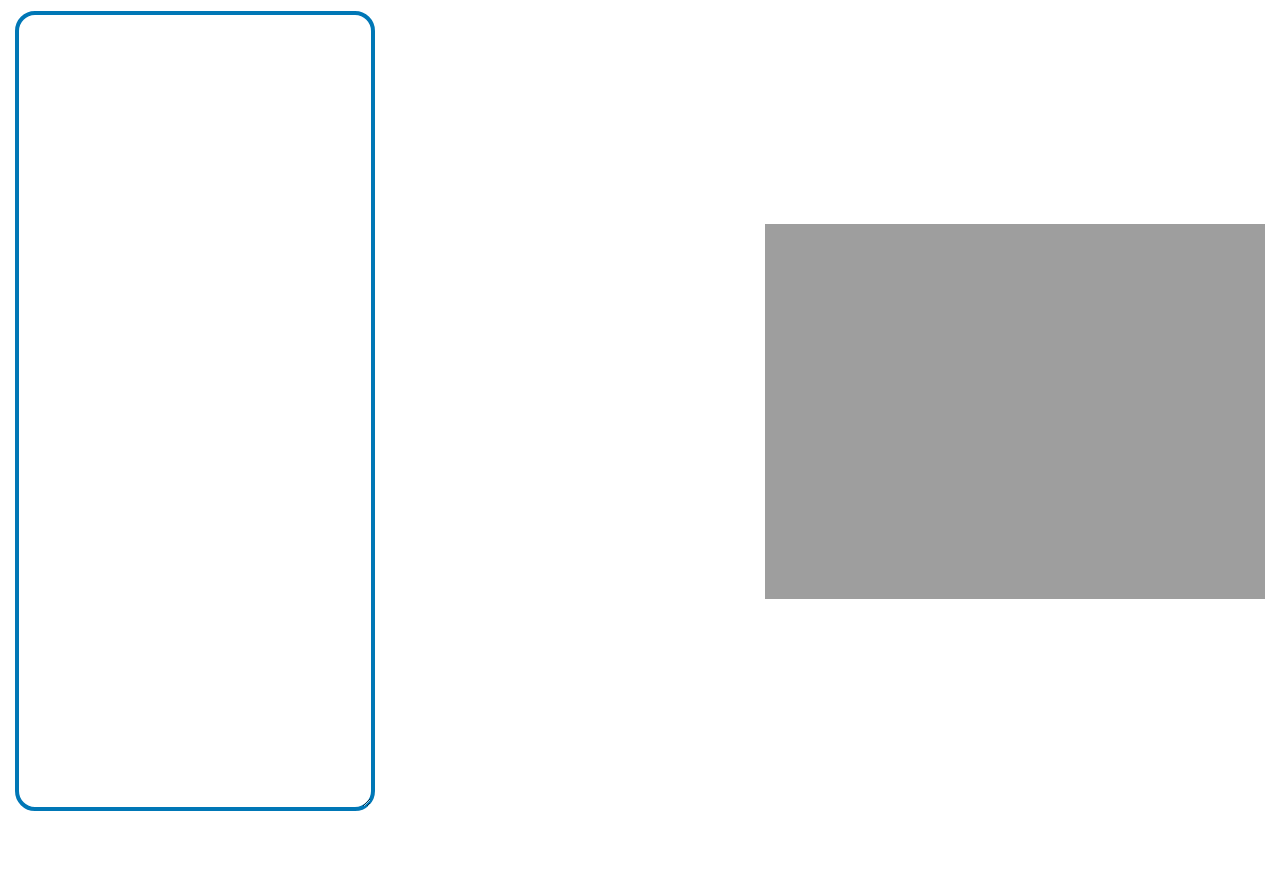
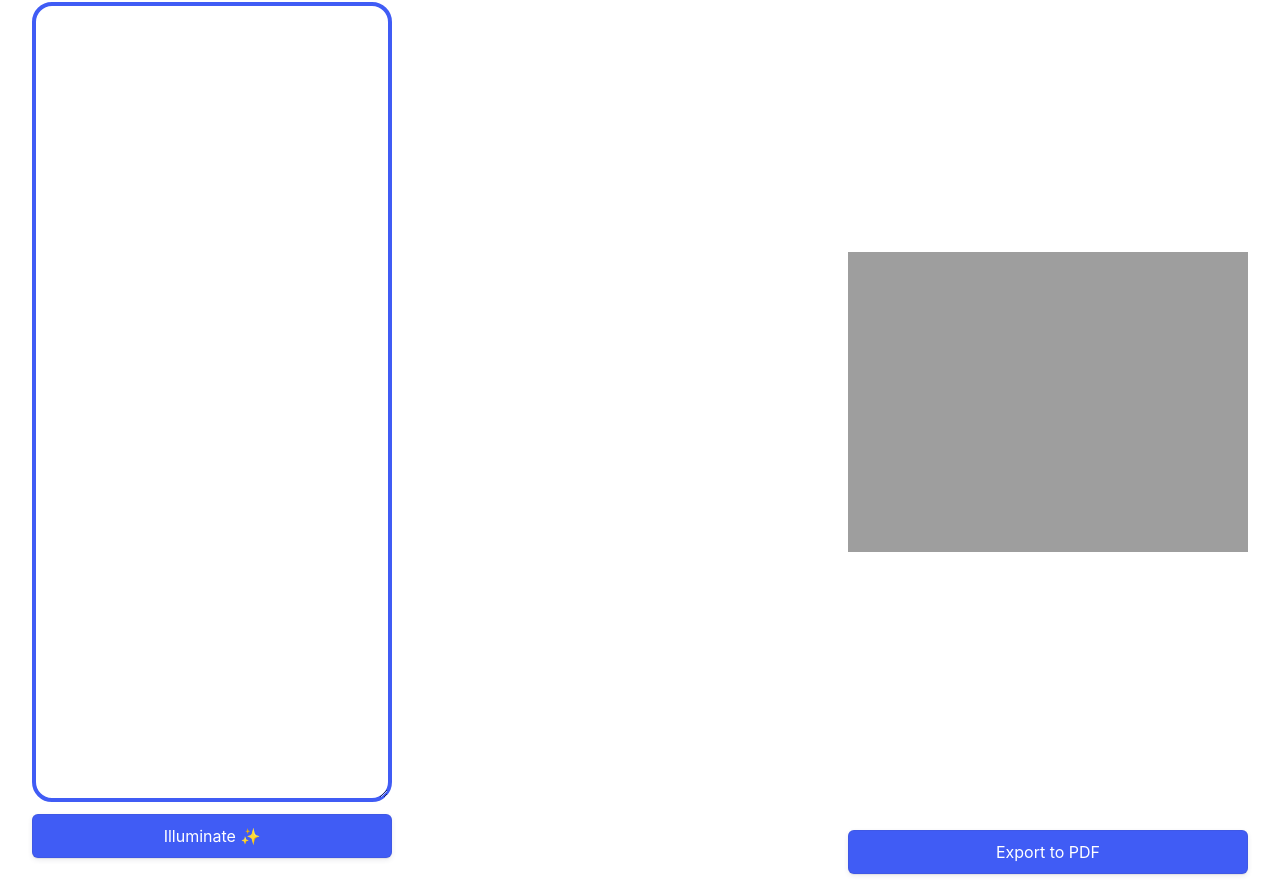
Before and after one commit to austinemuangstubbs/Luminary, a React app: page / in a window 1280 px wide. Shown: the part 188-1080 px from the top of the page. Before the commit the page ends 1023 px from the top, so only its background shows below. Built offline with nearby package versions, Linux system fonts and the light colour scheme; no server answers; a web font is replaced by a local one.

Commit message:
Lots of changes on template, and state management.

```diff
--- a/client/components/RenderView.jsx
+++ b/client/components/RenderView.jsx
@@ -1,56 +1,76 @@
 import React from "react";
-import { useState, useContext, useEffect } from "react";
+import { useState, useContext, useEffect, useRef} from "react";
 import { Context } from "./App";
+import jsPDF from 'jspdf';
+import html2canvas from 'html2canvas';
 
 const RenderView = () => {
 
     const { selectedConfig, setSelectedConfig }= useContext(Context)
     const { selectedTemplate, setSelectedTemplate }= useContext(Context)
     const { inputText, setInputText } = useContext(Context)
-    const [configStyle, setConfigStyle] = useState()
+    const [ templateConfig, setTemplateConfig ] = useState({})
 
     console.log("inputText", inputText)
-
-    const overlayStyle = {
-        "position": "absolute",
-        "top": "60%",
-        "left": "18%",
-        "right":"18%",
-        "bottom": "15%",
-        "fontSize": "24px",
-        "color": "#754021",
-        "fontWeight": "bold",
-        "padding": "20px",
-        "font-family": "'MedievalSharp', serif",
-        "font-weight": 600,
-        "white-space": "pre-wrap",
-        "overflow-wrap": "break-word"
-    };
-
-    const processedText = (text) => {
-        return text.replace(/\n/g, '<br />');
-    }
 
 
     useEffect(() => {
         console.log("useEffect triggered")
         fetch(`http://localhost:3000/v1/configs/${selectedConfig}`)
         .then(response => response.json())
-        .then(data => setConfigStyle(data))
+        .then((data) => {
+            console.log("data in renderview useEffect fetch response", data)
+            setTemplateConfig(data)
+        })
     },[selectedConfig])
 
+
+
+    const handlePrint = (elementToPrintId, name) => {
+        const element = document.getElementById(elementToPrintId);
+        html2canvas(element, {scale:2}).then(canvas => {
+        const imgData = canvas.toDataURL('image/png');
+        const pdf = new jsPDF({format: [1536 , 3072]});
+        const imgProperties = pdf.getImageProperties(imgData);
+        const pdfWidth = pdf.internal.pageSize.getWidth();
+        const pdfHeight = (imgProperties.height * pdfWidth) / imgProperties.width;
+        pdf.addImage(imgData, 'PNG', 0, 0, pdfWidth, pdfHeight);
+        pdf.save(`${name}.pdf`);
+        });
+    };
+
+    // const generatePDF = async (elementToPrintId, name) => {
+    //     const element = document.getElementById(elementToPrintId);
+    //     if (!element) {
+    //       throw new Error(`Element with id ${elementToPrintId} not found`);
+    //     }
+    //     const canvas = await html2canvas(element);
+    //     const data = canvas.toDataURL("image/png");
+    //     const pdf = new jsPDF({
+    //       orientation: "portrait",
+    //       unit: "mm",
+    //       format: [129, 70],
+    //     });
+    //     const imgProperties = pdf.getImageProperties(data);
+    //     const pdfWidth = pdf.internal.pageSize.getWidth();
+    //     const pdfHeight = (imgProperties.height * pdfWidth) / imgProperties.width;
+
+    //     pdf.addImage(data, "PNG", 0, 0, pdfWidth/2, pdfHeight/2);
+    //     pdf.save(`${name}.pdf`);
+    // };
 
 
 
 
     const imageSource = `http://localhost:3000/v1/images/${selectedTemplate}`
     return (
-        <div>
+        <div className="renderViewContainer">
             <h2 style={{ textAlign: 'center' }}>Illuminated Script</h2>
-            <div className="renderView">
+            <div id="illuminatedScript" className="renderView">
                 <img className="renderViewImage" src={imageSource}></img>
-                <p style={configStyle}>{inputText}</p>
+                <p style={templateConfig.styles}>{inputText}</p>
             </div>
+            <button className='majorButton' onClick={()=>{handlePrint("illuminatedScript", templateConfig.name)}}>Export to PDF</button>
         </div>
     )
 }
--- a/client/components/TextBox.jsx
+++ b/client/components/TextBox.jsx
@@ -9,9 +9,10 @@ const TextBox = () => {
   };
 
   return (
-    <div>
+    <div className='textBoxContainer'>
       <h2>Text</h2>
       <textarea className='textView' value={inputText} onChange={handleChange} />
+      <button className='majorButton'>Illuminate ✨</button>
     </div>
   );
 }
--- a/client/components/containers/TemplateContainer.jsx
+++ b/client/components/containers/TemplateContainer.jsx
@@ -45,11 +45,12 @@ const TemplateContainer = () => {
     })
 
     return(
-        <div>
+        <div className="templateContainer">
             <h2 style={{ textAlign: 'center' }}>Templates</h2>
-            <div className="templateContainer">
+            <div className="templateInnerContainer">
                 {templateCards}
             </div>
+            {/* <button className='majorButton'>More Templates</button> */}
         </div>
     )
 }
--- a/client/scss/_app.scss
+++ b/client/scss/_app.scss
@@ -8,7 +8,7 @@
 h1 {
     font-family: "Shippori Mincho B1", serif;
     font-weight: 900;
-    font-size: 3.5em;
+    font-size: 2.8em;
 }
 
 h2 {
@@ -18,13 +18,17 @@ h2 {
     font-size: 1.875em;
 }
 
+.textBoxContainer{
+    margin: 10px;
+}
+
 textarea {
-    font-size: 1.875em;
+    font-size: 1.5em;
 }
 
 .textView{
     height: 800px;
-    border: 4px solid #0077b6;
+    border: 4px solid #405cf5;
     border-radius: 20px;
     display: flex;
     flex-wrap:wrap;
@@ -33,13 +37,19 @@ textarea {
 }
 
 
+
 .templateContainer{
+    margin: 10px;
+}
+
+.templateInnerContainer{
     overflow-y: scroll;
     height: 800px;
     display: grid;
     grid-template-columns: repeat(auto-fill, minmax(160px, 1fr));
     width: 360px;
     position: relative;
+    justify-self: center;
 }
 
 .templateCard{
@@ -50,12 +60,16 @@ textarea {
 }
 
 .templateCard:hover{
-    border: 4px solid  #0077b6;
+    border: 4px solid  #405cf5;
 }
 
 .templateCard:active{
     box-shadow: 7px 6px 28px 1px rgba(0, 0, 0, 0.24);
     transform: translateY(4px);
+}
+
+.renderViewContainer{
+    margin: 10px;
 }
 
 .renderView {
@@ -64,6 +78,44 @@ textarea {
 
 .renderViewImage{
     height: 800px;
-    width: 500px;
+    width: 400px;
     object-fit: contain;
 }
+
+
+.majorButton {
+  appearance: button;
+  backface-visibility: hidden;
+  background-color: #405cf5;
+  border-radius: 6px;
+  border-width: 0;
+  box-shadow: rgba(50, 50, 93, .1) 0 0 0 1px inset,rgba(50, 50, 93, .1) 0 2px 5px 0,rgba(0, 0, 0, .07) 0 1px 1px 0;
+  box-sizing: border-box;
+  color: #fff;
+  cursor: pointer;
+  font-family: -apple-system,system-ui,"Segoe UI",Roboto,"Helvetica Neue",Ubuntu,sans-serif;
+  font-size: 100%;
+  height: 44px;
+  line-height: 1.15;
+  margin: 12px 0 0;
+  outline: none;
+  overflow: hidden;
+  padding: 0 25px;
+  position: relative;
+  text-align: center;
+  text-transform: none;
+  transform: translateZ(0);
+  transition: all .2s,box-shadow .08s ease-in;
+  user-select: none;
+  -webkit-user-select: none;
+  touch-action: manipulation;
+  width: 100%;
+}
+
+.majorButton:disabled {
+  cursor: default;
+}
+
+.majorButton:active {
+  box-shadow: rgba(50, 50, 93, .1) 0 0 0 1px inset, rgba(50, 50, 93, .2) 0 6px 15px 0, rgba(0, 0, 0, .1) 0 2px 2px 0, rgba(50, 151, 211, .3) 0 0 0 4px;
+}
--- a/data/configs/NHx3l2V2.json
+++ b/data/configs/NHx3l2V2.json
@@ -1,4 +1,5 @@
 {
+    "styles":{
         "position": "absolute",
         "top": "65%",
         "left": "15%",
@@ -12,4 +13,6 @@
         "font-weight": 600,
         "white-space": "pre-wrap",
         "overflow-wrap": "break-word"
+    },
+    "name":"East of East"
 }
--- a/data/configs/VuJxZTWY.json
+++ b/data/configs/VuJxZTWY.json
@@ -1,4 +1,5 @@
 {
+    "styles":{
         "position": "absolute",
         "top": "40%",
         "left": "30%",
@@ -12,4 +13,6 @@
         "font-weight": 600,
         "white-space": "pre-wrap",
         "overflow-wrap": "break-word"
+    },
+    "name":"Desert Scroll"
 }
--- a/data/template.json
+++ b/data/template.json
@@ -24,6 +24,11 @@
             "name":"East of East",
             "id":"NHx3l2V2",
             "url":"http://localhost:3000/v1/images/NHx3l2V2"
+        },
+        {
+            "name":"Spring Birds",
+            "id":"w9HPrZFH",
+            "url":"http://localhost:3000/v1/images/w9HPrZFH"
         }
     ]
 }
--- a/index.html
+++ b/index.html
@@ -3,7 +3,7 @@
   <meta charset="UTF-8">
   <link rel="preconnect" href="https://fonts.googleapis.com">
   <link rel="preconnect" href="https://fonts.gstatic.com" crossorigin>
-  <link href="https://fonts.googleapis.com/css2?family=Exo:ital,wght@0,100..900;1,100..900&family=Shippori+Mincho+B1&family=La+Belle+Aurore&family=Noto+Naskh+Arabic:wght@400..700&family=MedievalSharp&family=Limelight&family=Noto+Serif+TC:wght@200..900&family=Pinyon+Script&display=swap" rel="stylesheet">
+  <link href="https://fonts.googleapis.com/css2?family=Exo:ital,wght@0,100..900;1,100..900&family=Shippori+Mincho+B1&family=La+Belle+Aurore&family=Noto+Naskh+Arabic:wght@400..700&family=Petit+Formal+Script&family=MedievalSharp&family=Limelight&family=Noto+Serif+TC:wght@200..900&family=Pinyon+Script&display=swap" rel="stylesheet">
   <title>Luminary</title>
 </head>
 <body>
--- a/package.json
+++ b/package.json
@@ -16,6 +16,8 @@
   "license": "ISC",
   "dependencies": {
     "express": "^4.12.3",
+    "html2canvas": "^1.4.1",
+    "jspdf": "^2.5.2",
     "prop-types": "^15.6.1",
     "react": "^17.0.2",
     "react-dom": "^17.0.2",
@@ -29,8 +31,10 @@
     "concurrently": "^6.0.2",
     "cross-env": "^7.0.3",
     "css-loader": "^7.1.2",
+    "html2canvas":"^1.4.1",
     "html-webpack-plugin": "^5.6.3",
     "isomorphic-fetch": "^3.0.0",
+    "jspdf":"^2.5.2",
     "mini-css-extract-plugin": "^2.9.2",
     "nodemon": "^2.0.7",
     "sass": "^1.83.1",
```
Also changed, not shown: data/configs/H533DSyb.json (+16 -5 lines), data/configs/RNNWnI7t.json (+5 -2 lines), data/configs/jR9BHjpp.json (+9 -5 lines), data/configs/w9HPrZFH.json (added, +20 -0 lines), build/661.bundle.js (added), build/838.bundle.js (added), build/838.bundle.js.LICENSE.txt (added), build/bundle.js, build/bundle.js.LICENSE.txt, build/index.html, 3 other files. Lines whose indentation alone changed are shown as unchanged.
